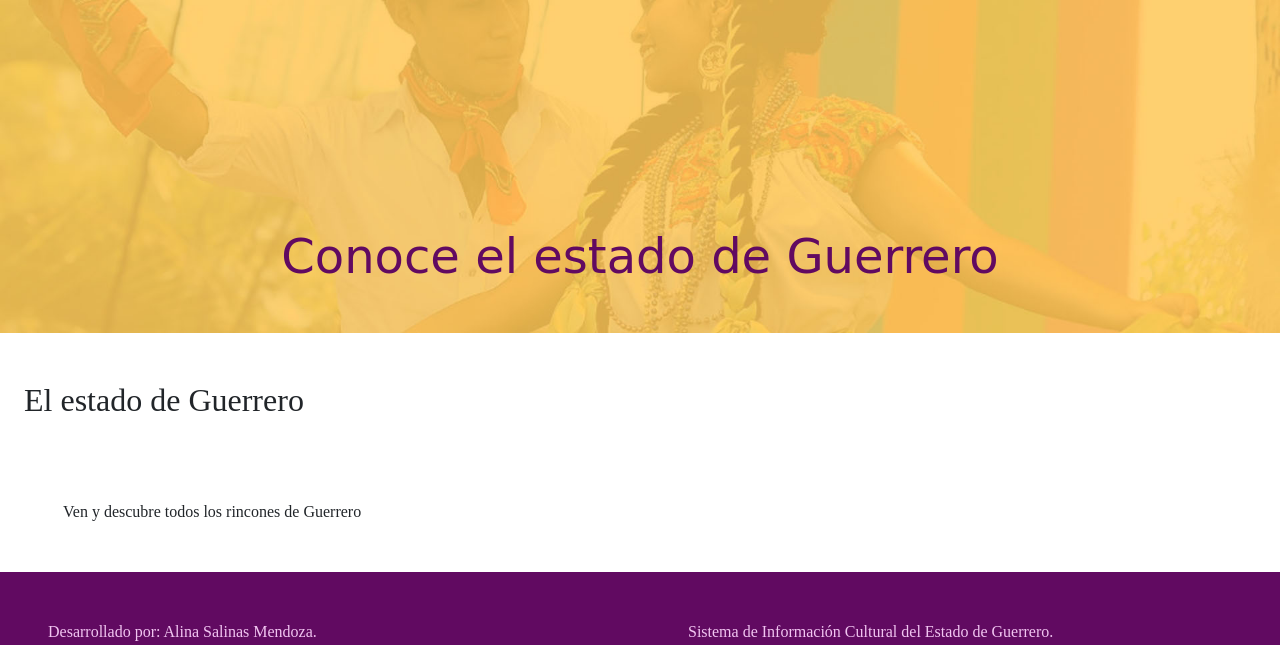
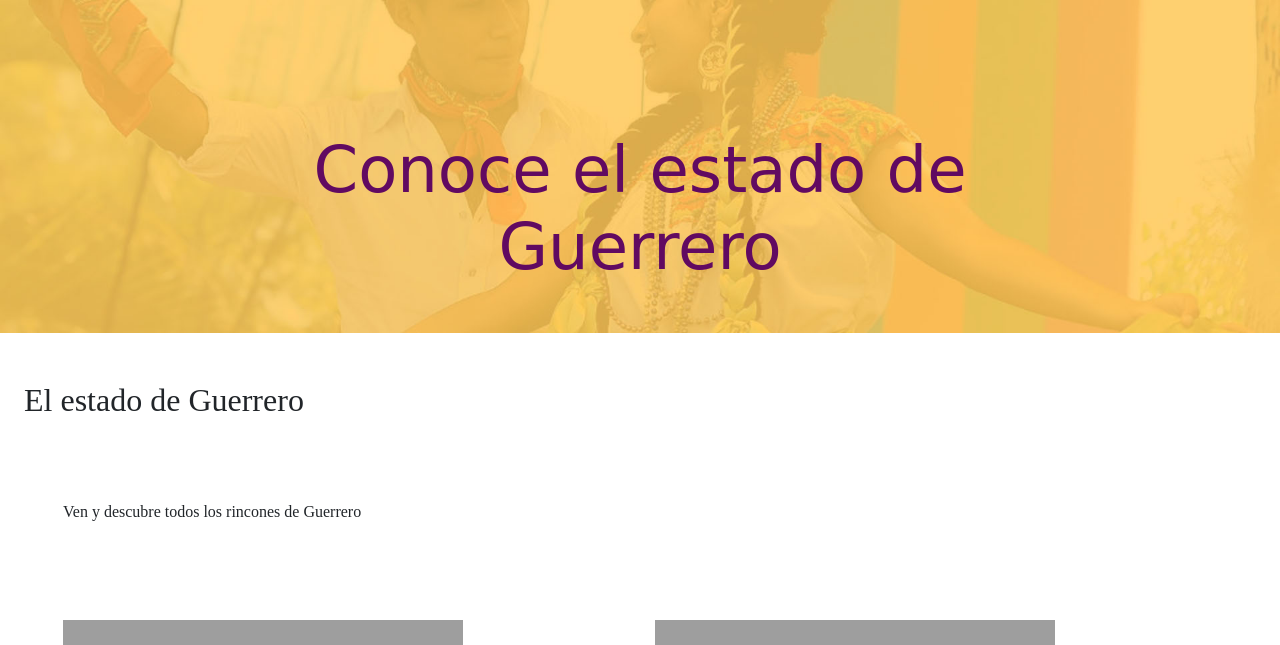
Before and after one commit to AlinaSM/Guerrero-Cultural, a PHP site: the page made by index.php in a window 1280 px wide. Shown: the part 66-711 px from the top of the page. Run offline with PHP 8.4, Linux system fonts and the light colour scheme; some web fonts are replaced; grey boxes are pictures that could not be loaded.

Commit message:
Arreglando la ruta y los elementos de las views

```diff
--- a/App/Views/Head.php
+++ b/App/Views/Head.php
@@ -6,8 +6,8 @@
     <meta http-equiv="X-UA-Compatible" content="ie=edge">
     <?php require_once('Favicon.php'); ?>
 
-    <link rel='stylesheet' href='Resources/css/bootstrap.min.css'>
-    <link rel='stylesheet' href='Resources/css/styles.css'>
+    <link rel='stylesheet' href='../Resources/css/bootstrap.min.css'>
+    <link rel='stylesheet' href='../Resources/css/styles.css'>
     <link href="https://fonts.googleapis.com/css?family=Knewave" rel="stylesheet">
     <link href="https://fonts.googleapis.com/css?family=Quando" rel="stylesheet">
     <link href="https://fonts.googleapis.com/css?family=Lemon" rel="stylesheet">
--- a/App/Views/Home.php
+++ b/App/Views/Home.php
@@ -1,7 +1,7 @@
 
 <div class="row">
-    <div class="col-12 p-0">
-        <img src="./Resources/img/slides/banner_01.jpg" class="img-fluid img-responsive " alt="">
+    <div class="col-sm-12 col-lg-12 p-0">
+        <img src="../Resources/img/slides/banner_01.jpg" class="img-fluid img-responsive banner">
         <div class="carousel-caption ">
             <h1>Conoce el estado de Guerrero</h1>
         </div>
@@ -16,7 +16,13 @@
     <div class="col-lg-6 col-xl-6 col-md-6 col-sm-6 col-12">
         Ven y descubre todos los rincones de Guerrero
     </div>
-    <div class="col-lg-6 col-xl-6 col-md-6 col-sm-6 col-12">
+</div>
 
+<div class="row p-5">
+    <div class="col-lg-6 col-md-6 col-sm-12">
+        <img src="../Resources/img/sources/01" class="img-fluid img-responsive">
+    </div>
+    <div class="col-lg-6 col-md-6 col-sm-12">
+        <img src="../Resources/img/sources/02" class="img-fluid img-responsive">
     </div>
 </div>
--- a/App/Views/favicon.php
+++ b/App/Views/favicon.php
@@ -1 +1 @@
-<link rel="shortcut icon" href="../../Resources/img/icons/logo.png">
+<link rel="shortcut icon" href="../Resources/img/icons/logo.png">
--- a/App/Views/footer.php
+++ b/App/Views/footer.php
@@ -1,9 +1,9 @@
 </div>  <!-- Div del cointainer principal -->
 
 <!-- Cargando los archivos Js para Bootstrap-->
-<script src='Resources/js/jquery.slim.min.js'></script>
-<script src='Resources/js/popper.min.js'></script>
-<script src='Resources/js/bootstrap.min.js'></script>
+<script src='../Resources/js/jquery.slim.min.js'></script>
+<script src='../Resources/js/popper.min.js'></script>
+<script src='../Resources/js/bootstrap.min.js'></script>
 
 <footer class="container-fluid  footer-bg-color">
     <div class="row ">
--- a/App/Views/header.php
+++ b/App/Views/header.php
@@ -6,7 +6,7 @@
         </button>
 
         <a class="navbar-brand" href="#">
-            <img class="logo-Gro" src="Resources/img/icons/logo.png">
+            <img class="logo-Gro" src="../Resources/img/icons/logo.png">
             Guerrero Cultural
         </a>
 
--- a/Resources/css/styles.css
+++ b/Resources/css/styles.css
@@ -25,7 +25,7 @@ body{
 
 h1{
     font-family: 'Knewave', cursive;
-    font-size: 3em;
+    font-size: 5vw;
     color: var(--color-primario);
 }
 
@@ -69,5 +69,5 @@ h1{
 }
 
 .carousel-item{
-    height: 400px;
+    height: 100px;
 }
```
Also changed, not shown: .htaccess, Resources/img/sources/01.png (added), Resources/img/sources/02.png (added).
